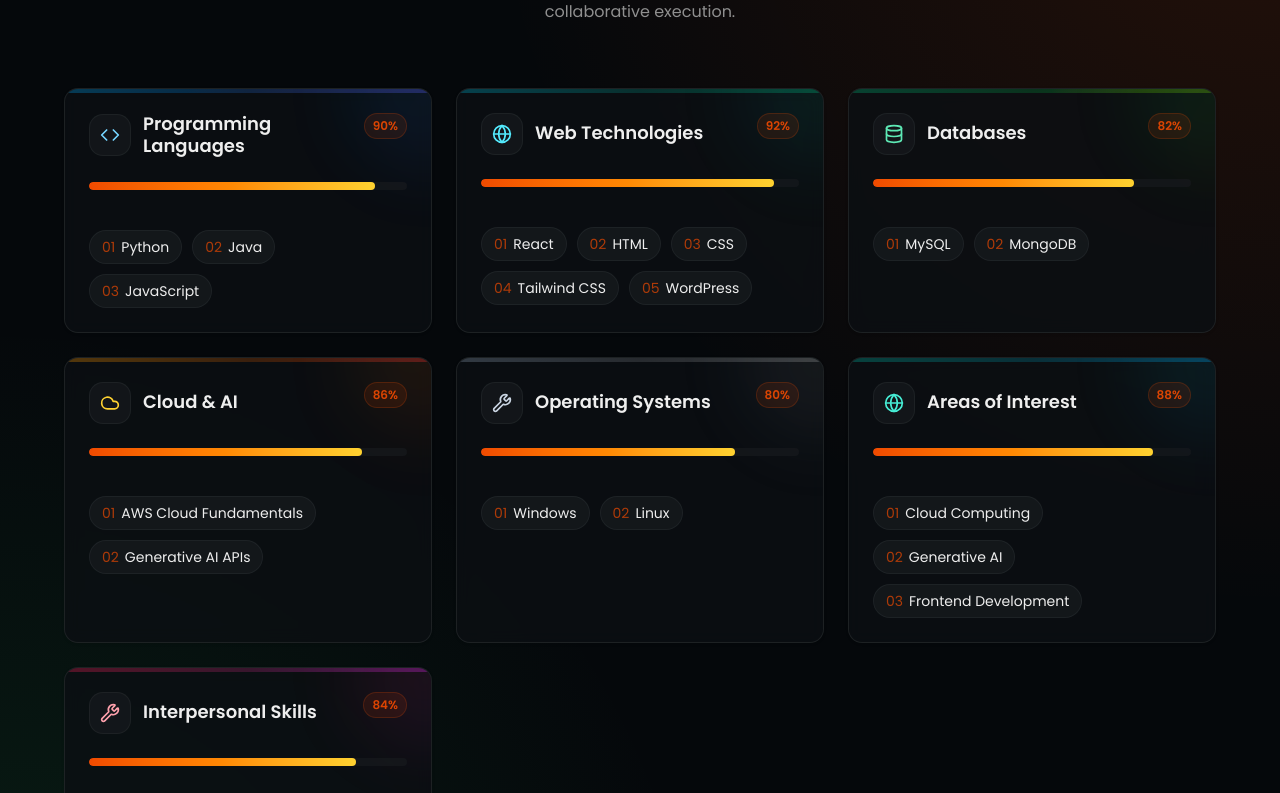
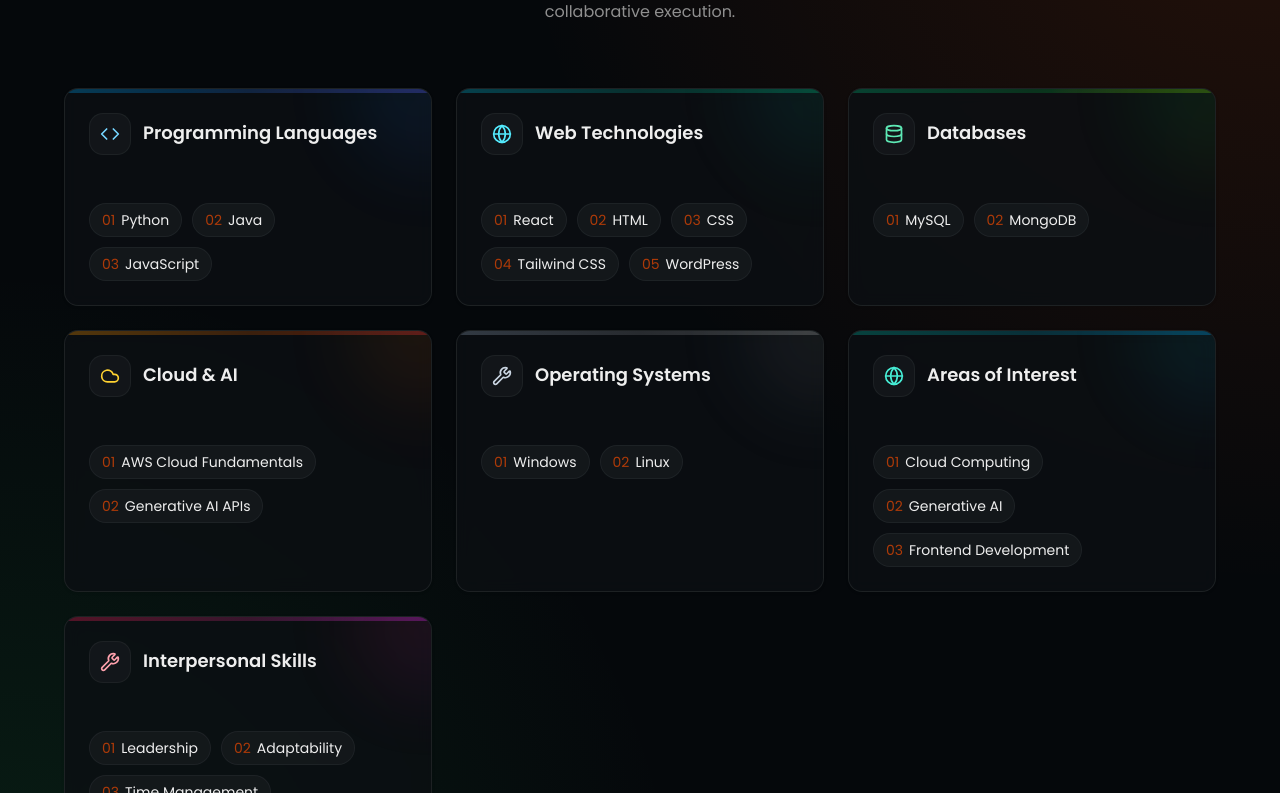
Before and after one commit to shivateja1602/MY_PORTFOLIO, a React (Vite) app: page / in a window 1280 px wide. Shown: the part 3527-4320 px from the top of the page. Built offline with nearby package versions, Linux system fonts and the light colour scheme.

Commit message:
skill_upd

```diff
--- a/components/skills-section.jsx
+++ b/components/skills-section.jsx
@@ -10,7 +10,6 @@
     skills: ["Python", "Java", "JavaScript"],
     tone: "from-sky-500/30 via-blue-500/20 to-indigo-500/30",
     iconColor: "text-sky-300",
-    level: 90,
   },
   {
     title: "Web Technologies",
@@ -18,7 +17,6 @@
     skills: ["React", "HTML", "CSS", "Tailwind CSS", "WordPress"],
     tone: "from-cyan-500/30 via-teal-500/20 to-emerald-500/30",
     iconColor: "text-cyan-300",
-    level: 92,
   },
   {
     title: "Databases",
@@ -26,7 +24,6 @@
     skills: ["MySQL", "MongoDB"],
     tone: "from-emerald-500/30 via-green-500/20 to-lime-500/30",
     iconColor: "text-emerald-300",
-    level: 82,
   },
   {
     title: "Cloud & AI",
@@ -34,7 +31,6 @@
     skills: ["AWS Cloud Fundamentals", "Generative AI APIs"],
     tone: "from-amber-500/30 via-orange-500/20 to-red-500/30",
     iconColor: "text-amber-300",
-    level: 86,
   },
   {
     title: "Operating Systems",
@@ -42,7 +38,6 @@
     skills: ["Windows", "Linux"],
     tone: "from-slate-400/30 via-zinc-400/20 to-neutral-400/30",
     iconColor: "text-slate-300",
-    level: 80,
   },
   {
     title: "Areas of Interest",
@@ -50,7 +45,6 @@
     skills: ["Cloud Computing", "Generative AI", "Frontend Development"],
     tone: "from-teal-500/30 via-cyan-500/20 to-sky-500/30",
     iconColor: "text-teal-300",
-    level: 88,
   },
   {
     title: "Interpersonal Skills",
@@ -58,7 +52,6 @@
     skills: ["Leadership", "Adaptability", "Time Management", "Collaboration"],
     tone: "from-rose-500/30 via-pink-500/20 to-fuchsia-500/30",
     iconColor: "text-rose-300",
-    level: 84,
   },
 ]
 
@@ -90,24 +83,12 @@
                 <div className={`absolute -top-16 -right-16 w-36 h-36 rounded-full bg-gradient-to-br ${category.tone} blur-2xl opacity-40 group-hover:opacity-70 transition-opacity`} />
 
                 <CardHeader className="pb-4 relative">
-                  <div className="flex items-start justify-between gap-3">
+                  <div className="flex items-start gap-3">
                     <div className="flex items-center gap-3">
                       <div className={`p-2.5 rounded-xl bg-secondary/70 border border-border/60 ${category.iconColor}`}>
                         <Icon className="w-5 h-5" />
                       </div>
                       <CardTitle className="text-lg text-foreground leading-tight">{category.title}</CardTitle>
-                    </div>
-                    <span className="text-xs font-semibold text-primary/90 bg-primary/10 border border-primary/20 px-2 py-1 rounded-full">
-                      {category.level}%
-                    </span>
-                  </div>
-
-                  <div className="mt-4">
-                    <div className="h-2 w-full rounded-full bg-secondary/70 overflow-hidden">
-                      <div
-                        className="h-full rounded-full bg-gradient-to-r from-primary via-orange-400 to-amber-300"
-                        style={{ width: `${category.level}%` }}
-                      />
                     </div>
                   </div>
                 </CardHeader>
```
